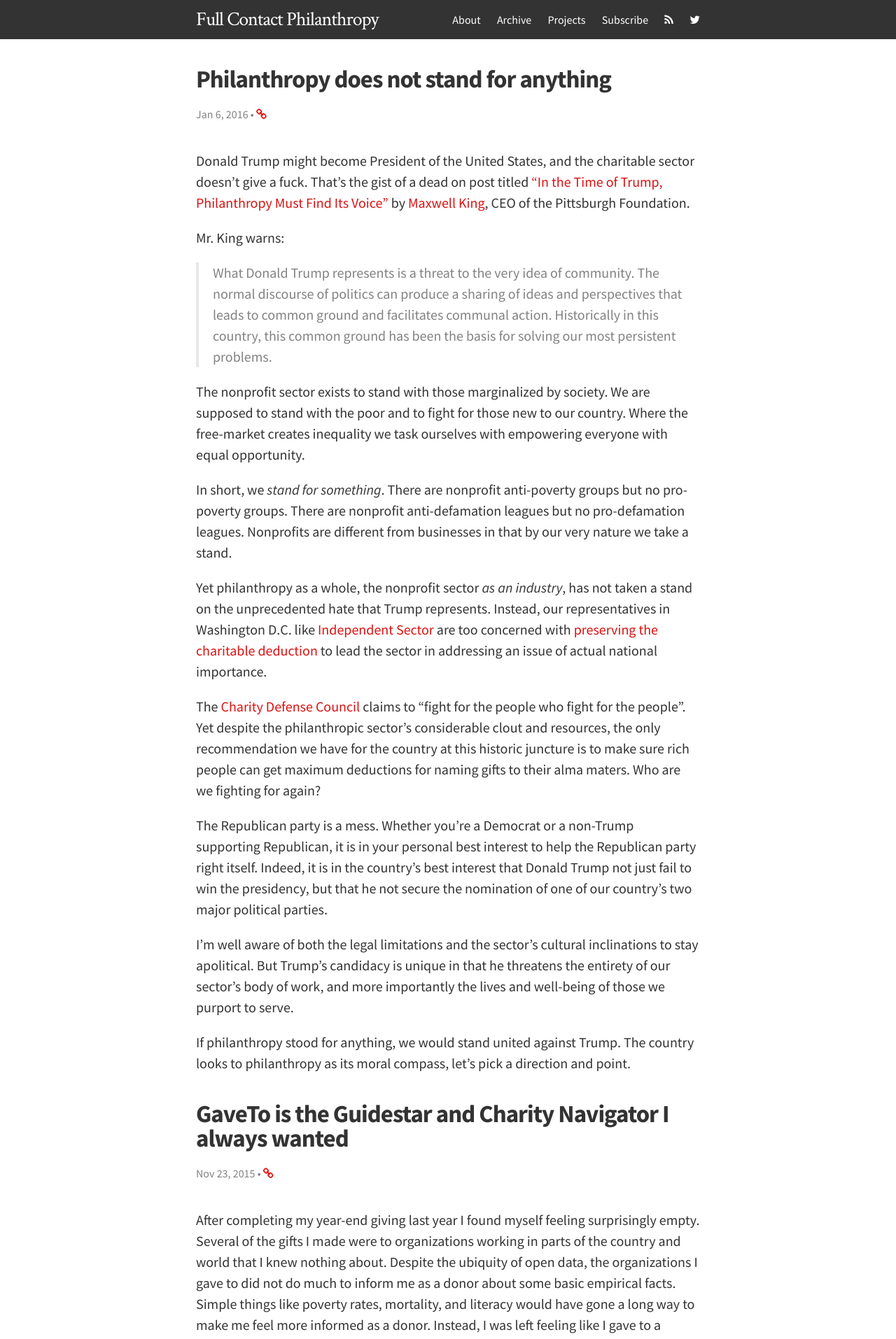
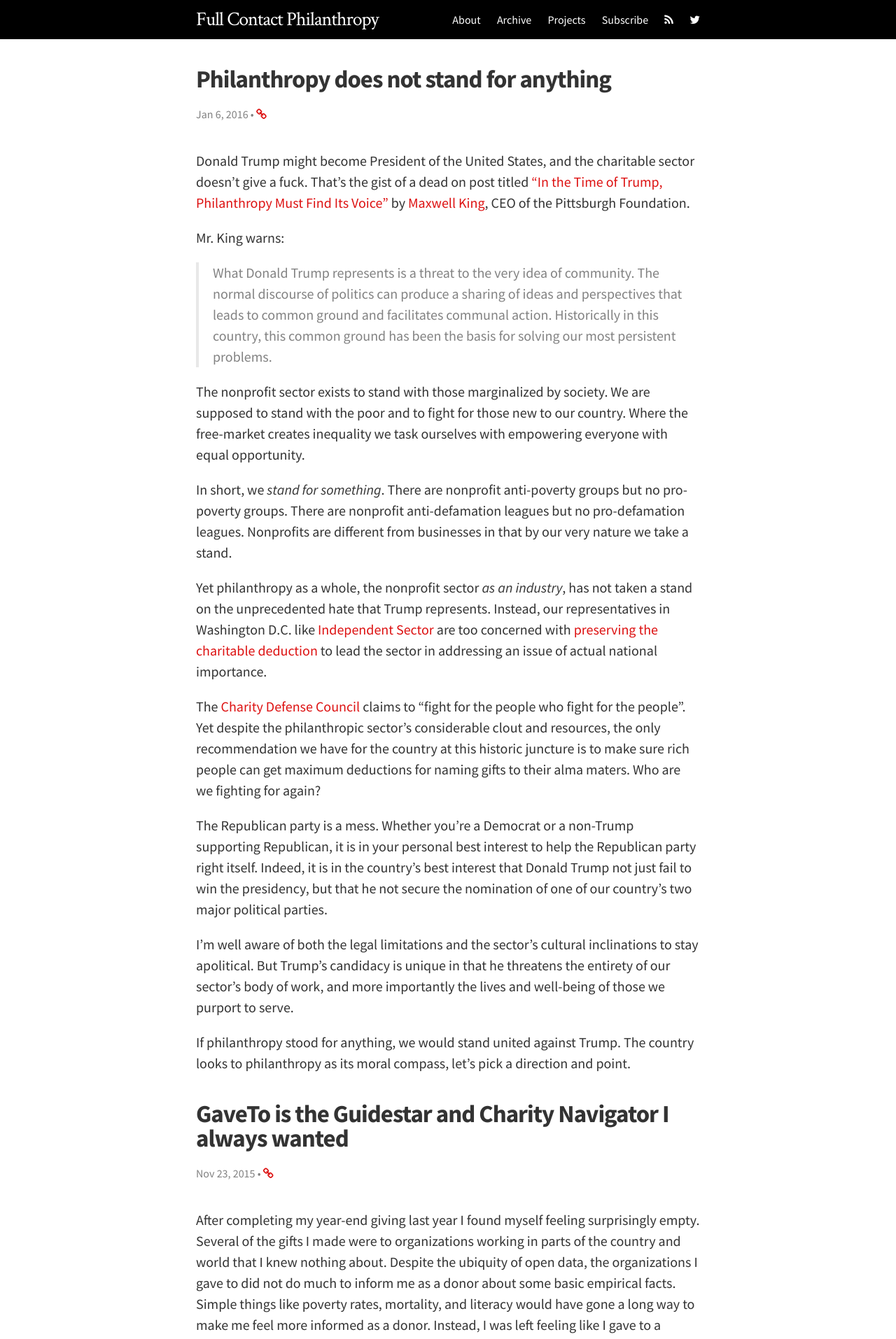
Before and after one commit to dhenderson/dhenderson.github.io, a Jekyll site: the page built from index.html, in a window 1280 px wide. Shown: the top 1914 px of the page at 70% size. Built offline with Jekyll 4.4.1, drawn with Linux system fonts in a browser that asks for light colours; the list of posts is cut into pages by our own code.

Commit message:
Dark header

```diff
--- a/_sass/_layout.scss
+++ b/_sass/_layout.scss
@@ -3,8 +3,8 @@
  */
 .site-header {
     // Positioning context for the mobile navigation icon
-    background-color: #333;
-    color: #FFF;
+    background-color: $header-background-color;
+    color: $header-font-color;
 }
 
 /**
@@ -23,12 +23,12 @@
     float: left;
     font-family: $brand-font-family;
     color: #FFF;
-    background-color: #333;
+    background-color: $header-background-color;
     font-weight: normal;
     line-height: 56px;
 }
 .site-title a, .trigger a, .site-title a:visited, .site-title a:hover, .trigger a:visited, .trigger a:hover{
-  color: #FFF;
+  color: $header-font-color;
   text-decoration: none;
 }
 
@@ -55,7 +55,7 @@
         position: absolute;
         top: 9px;
         right: 30px;
-        background-color: #333;
+        background-color: $header-background-color;
         border: 1px solid $grey-color-light;
         border-radius: 5px;
 
@@ -73,7 +73,7 @@
                 height: 15px;
 
                 path {
-                    fill: #FFF;
+                    fill: $header-font-color;
                 }
             }
         }
--- a/css/main.scss
+++ b/css/main.scss
@@ -11,6 +11,9 @@ $small-font-size:  $base-font-size * 0.8;
 $base-line-height: 1.5;
 
 $spacing-unit:     40px;
+
+$header-background-color: #000;
+$header-font-color: #FFF;
 
 $text-color:       #333;
 $background-color: #FFF;
```
